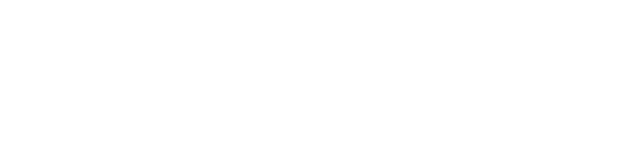
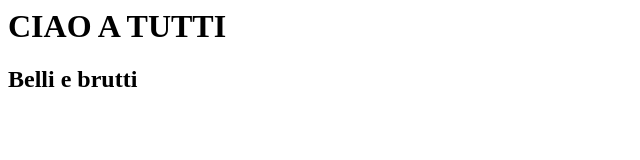
Before and after one commit to ChenTJ004/repo, a plain HTML site: page index.html in a window 1280 px wide. Shown: the whole page, without its empty margins (0-640 px from the left). Drawn offline with Linux system fonts and the light colour scheme.

Commit message:
Aggiunto tag h2 dopo h1

```diff
--- a/index.html
+++ b/index.html
@@ -1,5 +1,13 @@
 <html>
 	<head>
 	<title>La mia pagina WEB</title>
+	<body>
+		<h1>
+			CIAO A TUTTI
+		</h1>
+		<h2>
+			Belli e brutti
+		</h2>
+	</body>
 </head>
 </html>
```
